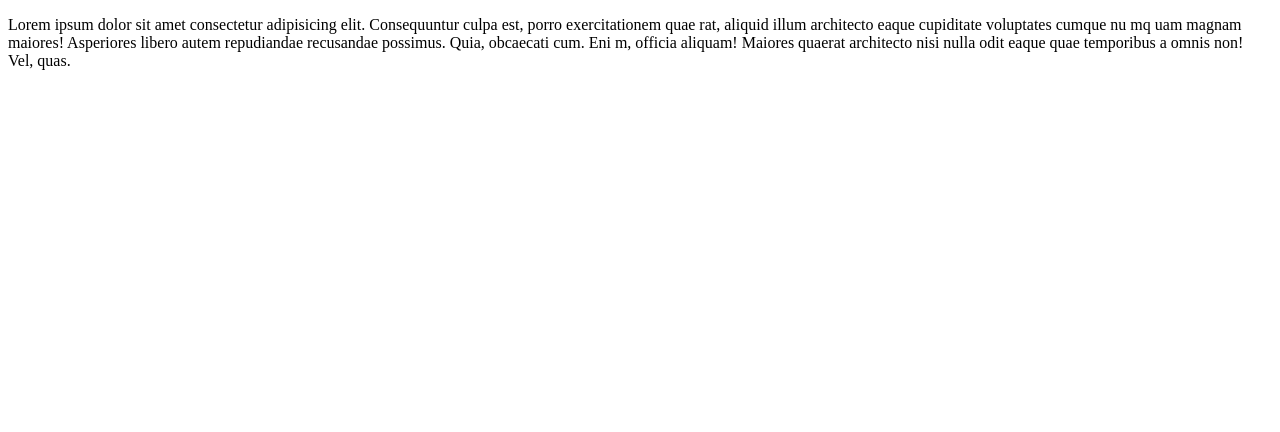
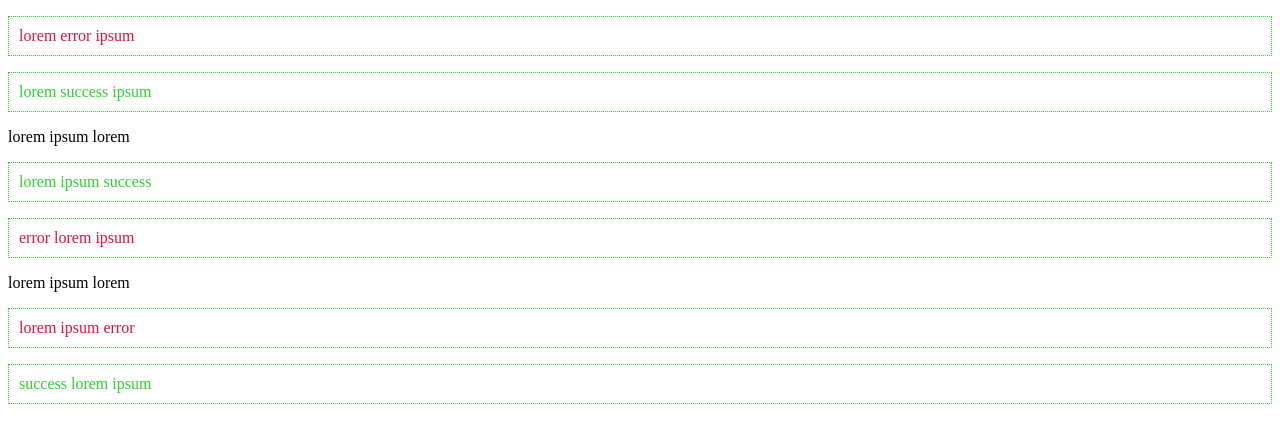
Before and after one commit to JayKoder/Js_Practice, a plain HTML site: page index.html in a window 1280 px wide. Drawn offline with Linux system fonts and the light colour scheme.

Commit message:
End of js basics

```diff
--- a/code.js
+++ b/code.js
@@ -480,18 +480,133 @@ myFunc(function(value){		//a call back function... it can also be converted into
 });
  */
 
-let people = ["mario", "luigi", "ryu", "shaun", "chun-li"];
+/* let people = ["mario", "luigi", "ryu", "shaun", "chun-li"];
 
 people.forEach((person, index) => {
 	console.log(index, person);
+}); */
+
+//LOGICAL OPERATORS || &&
+/* const password = "p@ss";
+
+if (password.length >= 12 && password.includes("@")){
+	console.log("that password is mighty strong");
+}	else if (password.length >= 8 || password.includes("@")) {
+	console.log("that p assword is long enough!");
+}	else {
+	console.log("password is not long enough");
+} */
+
+//object literal
+
+// let user = {
+// 	name: "crystal",
+// 	age: 30,
+// 	email: "jay@mail",
+// 	location: "berlin",
+// 	// blogs: ["why mac and cheese rules", "10 things to make with marmite"],
+// 	blogs: [
+// 		{ title: "why mac and cheese rules", likes: 30 },
+// 		{ title: "10 things to make with marmite", likes: 50 }
+// 	],
+// 	login: function () {
+// 		console.log("the user logged in");
+// 	},
+// 	logout: function () {
+// 		console.log("the user logged out");
+// 	},
+// 	logBlogs: function(){
+// 		console.log("this user has written the following blogs:");
+// 		this.blogs.forEach(blog => {
+// 			console.log(blog.title, blog.likes);
+// 		});
+// 	}
+// };
+
+/* console.log(user);
+console.log(user.name);
+
+// user.age = 35;  //changes age to 35
+console.log(user.age);
+
+console.log(user["name"]); //square bracket notation
+
+user["name"] = "chun-li"
+console.log(user["name"]);
+*/
+
+// user.login(); // A string method is a way to call a function
+// user.logout();
+// user.logBlogs();
+
+
+// // Math object
+// console.log(Math);
+// console.log(Math.PI);
+// console.log(Math.E);
+
+// const area = 7.7;
+// console.log(Math.round(area));	//ROUNDS A DECIMAL TO ITS NEAREST NUMBER (UP OR DOWN)
+// console.log(Math.floor(area));	//ROUNDS A DECIMAL TO ITS NEAREST "LOWER" NUMBER (DOWN ONLY)
+// console.log(Math.ceil(area));	//ROUNDS A DECIMAL TO ITS NEAREST "UPPER" NUMBER (UP ONLY)
+// console.log(Math.trunc(area));	//TAKES AWAY NUMBER AFTER A DECIMAL POINT AND TURNS IT TO AN INTEGAR
+
+// //RANDOM NUMBERS
+// const random = Math.random();
+
+// console.log(random); // "RANDOM" METHOD PICKS A RANDOM NUMBER BTW 1-0
+// console.log(Math.round(random));	//LIKE ABOVE, 'MATH.ROUND' ROUNDS UP/DOWN A "IN THIS CASE A RANDOM NUMBER BTW 1-0"
+// console.log(Math.round(random * 100));	// LOGS A RANDOM ROUNDED UP/DOWN NUMBER BTW 1-0
+
+//PRIMITIVE VALUES
+// let scoreOne = 50;
+// let scoreTwo = scoreOne;
+
+// console.log(`scoreOne: ${scoreOne}`, `scoreTwo: ${scoreTwo}`);
+
+// scoreOne = 100;
+// console.log(`scoreOne: ${scoreOne}`, `scoreTwo: ${scoreTwo}`);
+
+// REFERENCE VALUES
+// const userOne = { name: "ryu", age: 30};
+// const userTwo = userOne;
+
+// console.log(userOne, userTwo);
+
+// userOne.age = 40;
+// console.log(userOne, userTwo);
+
+
+// DOM
+// const para = document.querySelector("p");
+// console.log(para);
+
+// const para = document.querySelector(".error");
+// console.log(para);
+
+// const paras = document.querySelectorAll("p");
+// console.log(paras[1]);	//square bracket notation can be used to select particular elements needed
+
+// const paras = document.querySelectorAll("p");	//"querySelectorAll()" selects all elements within its value
+// paras.forEach(para => {
+// 	console.log(para);
+// });
+
+// const title = document.querySelector("h1");
+// console.log(title.style);
+// console.log(title.style.color);	//LOGS THE COLOR PROPERTY OF THE STYLE ATTRIBUTE USED
+
+// title.style.margin = "50px";	//SETS MARGIN IN STYLE ATTRIBUTE
+// title.style.color = "crimson";	//SETS COLOR
+// title.style.fontSize = "60px";	//SETS FONT SIZE
+// title.style.margin = "";		//SETS AN EMPTY MARGIN
+
+const paras = document.querySelectorAll("p");
+paras.forEach(para => {							//FOR EACH PARAGRAPH FROM ALL THE PARAGRAPH
+	if(para.textContent.includes("error")){		//IF  TEXT CONTENT OF PARAGRAPH INCLUDES "ERROR"
+		para.classList.add("error");			//ADD A CLASS OF ERROR
+	}
+	if(para.innerText.includes("success")){		//IF  TEXT CONTENT OF PARAGRAPH INCLUDES "SUCCESS"
+		para.classList.add("success");			//ADD A CLASS OF "SUCCESS"
+	}
 });
-
-/* //BATTLESHIP GAME
-var location1 = 3;
-var location2 = 4;
-var location3 = 5;
-var guess;
-var hits = 0;
-var guesses = 0;
-var isSunk = false;
- */
--- a/index.html
+++ b/index.html
@@ -4,20 +4,24 @@
 		<meta charset="UTF-8" />
 		<meta http-equiv="X-UA-Compatible" content="IE=edge" />
 		<meta name="viewport" content="width=device-width, initial-scale=1.0" />
+		<link rel="stylesheet" href="style.css">
 		<title>Js Practice</title>
 	</head>
 
 	<body>
-		<div class="color">
-			<p>
-				Lorem ipsum dolor sit amet consectetur adipisicing elit. Consequuntur
-				culpa est, porro exercitationem quae rat, aliquid illum architecto eaque
-				cupiditate voluptates cumque nu mq uam magnam maiores! Asperiores libero
-				autem repudiandae recusandae possimus. Quia, obcaecati cum. Eni m,
-				officia aliquam! Maiores quaerat architecto nisi nulla odit eaque quae
-				temporibus a omnis non! Vel, quas.
-			</p>
-		</div>
+		<!-- <h1 style = "color: orange;">The DOM</h1>
+		<p class="error">
+			Lorem ipsum dolor sit amet consectetur adipisicing elit. Pariatur commodi officiis reiciendis!
+		</p> -->
+
+		<p>lorem error ipsum</p>
+		<p>lorem success ipsum</p>
+		<p>lorem ipsum lorem</p>
+		<p>lorem ipsum success</p>
+		<p>error lorem ipsum</p>
+		<p>lorem ipsum lorem</p>
+		<p>lorem ipsum error</p>
+		<p>success lorem ipsum</p>
 
 		<script src="/code.js"></script>
 	</body>
--- /dev/null
+++ b/style.css
@@ -0,0 +1,10 @@
+.error{
+    padding: 10px;
+    color: crimson;
+    border: 1px dotted limegreen;
+}
+.success{
+    padding: 10px;
+    color: limegreen;
+    border: 1px dotted limegreen;()
+}
```
